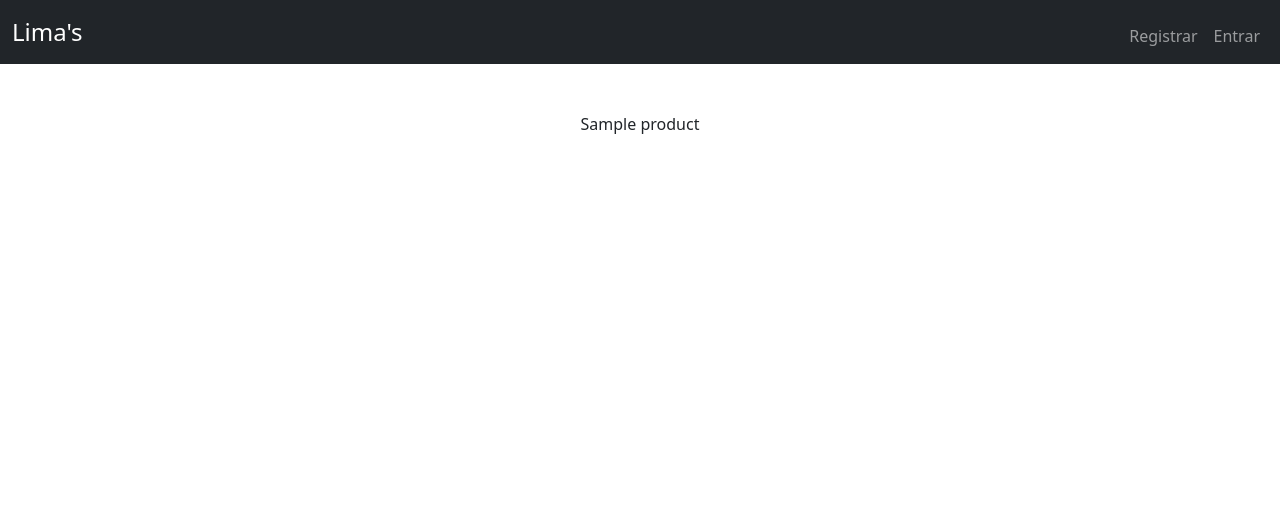
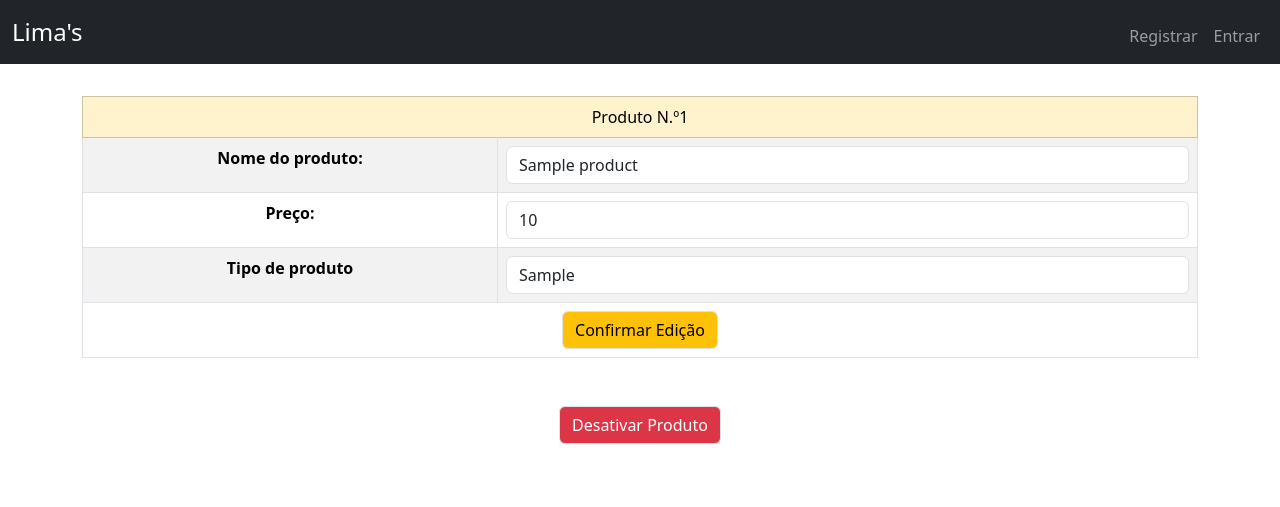
Before and after one commit to luizfldomingues/limas, a Python web app: template templates/edit-product.html in a window 1280 px wide. Shown: the top 507 px of the page. Run offline with Jinja, Linux system fonts and the light colour scheme; the template is opened without the code that fills it: most values are stand-ins (such as "Sample title", 1, 10 or a date in 2020).

Commit message:
Implement the edit-product front page

```diff
--- a/app.py
+++ b/app.py
@@ -315,7 +315,11 @@ def manage_edit():
             if len(product) != 1:
                 return apology("Produto não encontrado")
             product = product[0]
-            return render_template("edit-product.html", product=product)
+            product_types = db.execute("SELECT * FROM product_types "
+                                       "WHERE type_status = 'active'")
+            return render_template("edit-product.html",
+                                   product=product,
+                                   product_types=product_types)
         elif request.args.get("product-type-id"):
             product_type = db.execute("SELECT * FROM product_types "
                                       "WHERE id = ?",
--- a/templates/edit-product.html
+++ b/templates/edit-product.html
@@ -5,5 +5,59 @@ Editar produto
 {% endblock %}
 
 {% block main %}
-{{ product }}
+<div class="mt-3">
+    <form action="/manage/edit" aciton="post">
+        <table class="table table-bordered table-striped">
+            <thead>
+                <tr class="table-warning">
+                    <td colspan="3" >
+                        Produto N.º{{ product.id }}
+                    </td>
+                </tr>
+            </thead>
+            <tbody>
+                <tr>
+                    <th>Nome do produto:</th>
+                    <td>
+                        <div>
+                            <input class="form-control" name="product-name" type="text" value="{{ product.product_name }}">
+                        </div>
+                    </td>
+                </tr>
+                <tr>
+                    <th>Preço:</th>
+                    <td>
+                        <div>
+                            <input class="form-control" name="product-name" type="number" value="{{ product.price }}">
+                        </div>
+                    </td>
+                </tr>
+                <tr>
+                    <th>Tipo de produto</th>
+                    <td>
+                        <div>
+                            <select class="form-control" name="product-name">
+                                {% for product_type in product_types %}
+                                    <option value=" {{ product_type.id }}">{{ product_type.product_type | capitalize }}</option>
+                                {% endfor %}
+                        </div>
+                    </td>
+                </tr>
+            </tbody>
+            <tfoot>
+                <tr>
+                    <td colspan="3">
+                        <button class="border btn btn-warning" type="submit">Confirmar Edição</button>
+                    </td>
+                </tr>
+            </tfoot>
+        </table>
+    </form>
+</div>
+<div class="my-5">
+    <form action="/manage/desactivate">
+        <input class="form-control" name="product-id" type="hidden" value="{{ product.id }}">
+        <button class="border btn btn-danger" type="submit">Desativar Produto</button>
+    </form>
+</div>
 {% endblock %}
--- a/templates/layout.html
+++ b/templates/layout.html
@@ -55,7 +55,7 @@
             </header>
         {% endif %}
 
-        <main class="container py-5 text-center">
+        <main class="container py-3 text-center">
             {% block main %}{% endblock %}
         </main>
     </body>
```
